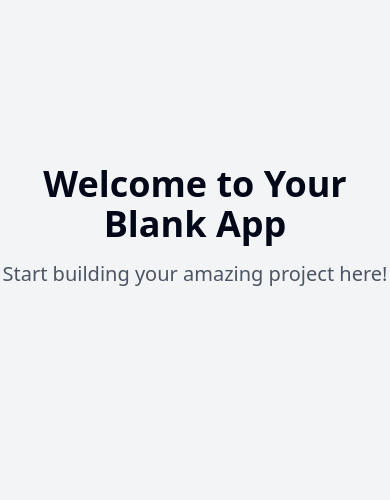
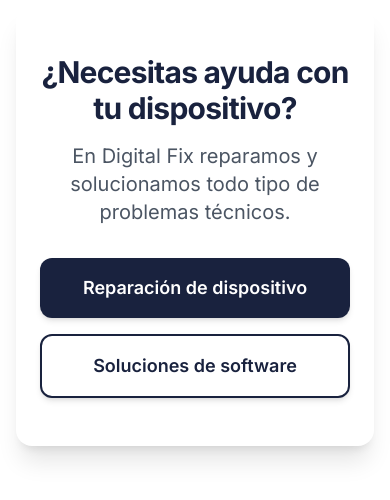
Before and after one commit to lolikoala/digital-fix-contacto-rapido, a React (Vite) app: page / in a window 390 px wide. Shown: the part 196-696 px from the top of the page. Built offline with nearby package versions, Linux system fonts and the light colour scheme.

Commit message:
feat: Create landing page
Implement a responsive landing page with a title, subtitle, and two WhatsApp buttons for Digital Fix.

```diff
--- a/index.html
+++ b/index.html
@@ -1,20 +1,24 @@
+
 <!DOCTYPE html>
-<html lang="en">
+<html lang="es">
   <head>
     <meta charset="UTF-8" />
     <meta name="viewport" content="width=device-width, initial-scale=1.0" />
-    <title>digital-fix-contacto-rapido</title>
-    <meta name="description" content="Lovable Generated Project" />
-    <meta name="author" content="Lovable" />
+    <title>Digital Fix - Contacto Rápido</title>
+    <meta name="description" content="En Digital Fix reparamos y solucionamos todo tipo de problemas técnicos. Contacto directo por WhatsApp." />
+    <meta name="author" content="Digital Fix" />
 
-    <meta property="og:title" content="digital-fix-contacto-rapido" />
-    <meta property="og:description" content="Lovable Generated Project" />
+    <meta property="og:title" content="Digital Fix - Contacto Rápido" />
+    <meta property="og:description" content="¿Necesitas ayuda con tu dispositivo? En Digital Fix reparamos y solucionamos todo tipo de problemas técnicos. Contacto directo por WhatsApp." />
     <meta property="og:type" content="website" />
     <meta property="og:image" content="https://lovable.dev/opengraph-image-p98pqg.png" />
 
     <meta name="twitter:card" content="summary_large_image" />
     <meta name="twitter:site" content="@lovable_dev" />
     <meta name="twitter:image" content="https://lovable.dev/opengraph-image-p98pqg.png" />
+
+    <!-- Fuente Inter de Google Fonts -->
+    <link rel="stylesheet" href="https://fonts.googleapis.com/css?family=Inter:400,600,700&display=swap" />
   </head>
 
   <body>
--- a/src/pages/Index.tsx
+++ b/src/pages/Index.tsx
@@ -1,13 +1,41 @@
-// Update this page (the content is just a fallback if you fail to update the page)
+
+// Landing principal "Digital Fix" - sólo los elementos necesarios según petición
+
+const BOTON1_URL = "https://wa.me/34625370710"; // Reparación de dispositivo
+const BOTON2_URL = "https://wa.me/34625242647"; // Soluciones de software
 
 const Index = () => {
   return (
-    <div className="min-h-screen flex items-center justify-center bg-gray-100">
-      <div className="text-center">
-        <h1 className="text-4xl font-bold mb-4">Welcome to Your Blank App</h1>
-        <p className="text-xl text-gray-600">Start building your amazing project here!</p>
-      </div>
-    </div>
+    <main className="min-h-screen flex items-center justify-center bg-grey-DEFAULT font-inter px-4">
+      <section className="w-full max-w-xl bg-white rounded-2xl shadow-xl py-12 px-6 md:py-16 md:px-12 flex flex-col items-center">
+        <h1 className="text-3xl sm:text-4xl lg:text-5xl text-primary font-bold mb-4 text-center tracking-tight">
+          ¿Necesitas ayuda con tu dispositivo?
+        </h1>
+        <p className="text-xl sm:text-2xl text-gray-600 mb-8 text-center">
+          En Digital Fix reparamos y solucionamos todo tipo de problemas técnicos.
+        </p>
+        <div className="flex flex-col sm:flex-row gap-4 w-full">
+          <a
+            href={BOTON1_URL}
+            target="_blank"
+            rel="noopener noreferrer"
+            className="flex-1 text-lg font-semibold px-6 py-4 rounded-xl bg-primary text-white hover:bg-primary/90 focus-visible:ring-2 focus-visible:ring-accent transition-all shadow-md text-center"
+            style={{ minWidth: 0 }}
+          >
+            Reparación de dispositivo
+          </a>
+          <a
+            href={BOTON2_URL}
+            target="_blank"
+            rel="noopener noreferrer"
+            className="flex-1 text-lg font-semibold px-6 py-4 rounded-xl border-2 border-primary text-primary hover:bg-primary hover:text-white focus-visible:ring-2 focus-visible:ring-accent transition-all shadow-md text-center bg-white"
+            style={{ minWidth: 0 }}
+          >
+            Soluciones de software
+          </a>
+        </div>
+      </section>
+    </main>
   );
 };
 
--- a/tailwind.config.ts
+++ b/tailwind.config.ts
@@ -1,3 +1,4 @@
+
 import type { Config } from "tailwindcss";
 
 export default {
@@ -18,6 +19,9 @@ export default {
       }
     },
     extend: {
+      fontFamily: {
+        inter: ['Inter', 'ui-sans-serif', 'system-ui', 'sans-serif'], // Añadimos Inter
+      },
       colors: {
         border: 'hsl(var(--border))',
         input: 'hsl(var(--input))',
@@ -25,43 +29,25 @@ export default {
         background: 'hsl(var(--background))',
         foreground: 'hsl(var(--foreground))',
         primary: {
-					DEFAULT: 'hsl(var(--primary))',
-					foreground: 'hsl(var(--primary-foreground))'
+          DEFAULT: '#19223e', // Azul oscuro, branding Digital Fix
+          foreground: '#fff'
         },
         secondary: {
-					DEFAULT: 'hsl(var(--secondary))',
-					foreground: 'hsl(var(--secondary-foreground))'
+          DEFAULT: '#f8fafc',
+          foreground: '#19223e'
         },
-				destructive: {
-					DEFAULT: 'hsl(var(--destructive))',
-					foreground: 'hsl(var(--destructive-foreground))'
-				},
-				muted: {
-					DEFAULT: 'hsl(var(--muted))',
-					foreground: 'hsl(var(--muted-foreground))'
+        grey: {
+          DEFAULT: '#f6f8fa',
+          dark: '#8a8fa3',
         },
         accent: {
-					DEFAULT: 'hsl(var(--accent))',
-					foreground: 'hsl(var(--accent-foreground))'
-				},
-				popover: {
-					DEFAULT: 'hsl(var(--popover))',
-					foreground: 'hsl(var(--popover-foreground))'
+          DEFAULT: '#2563eb', // Azul vibrante para detalles si es necesario
+          foreground: '#fff',
         },
         card: {
           DEFAULT: 'hsl(var(--card))',
           foreground: 'hsl(var(--card-foreground))'
         },
-				sidebar: {
-					DEFAULT: 'hsl(var(--sidebar-background))',
-					foreground: 'hsl(var(--sidebar-foreground))',
-					primary: 'hsl(var(--sidebar-primary))',
-					'primary-foreground': 'hsl(var(--sidebar-primary-foreground))',
-					accent: 'hsl(var(--sidebar-accent))',
-					'accent-foreground': 'hsl(var(--sidebar-accent-foreground))',
-					border: 'hsl(var(--sidebar-border))',
-					ring: 'hsl(var(--sidebar-ring))'
-				}
       },
       borderRadius: {
         lg: 'var(--radius)',
```
Lines whose indentation alone changed are shown as unchanged.
